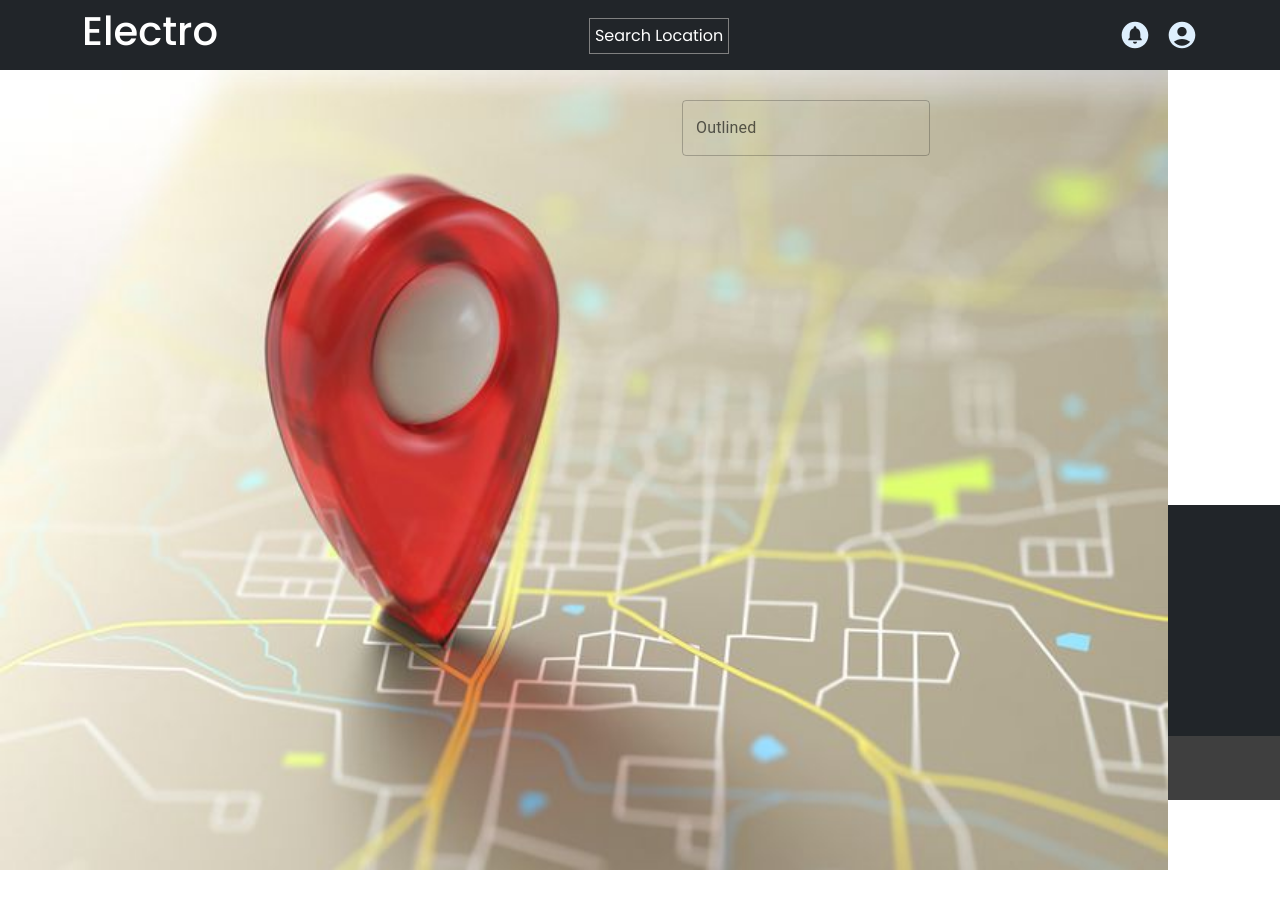
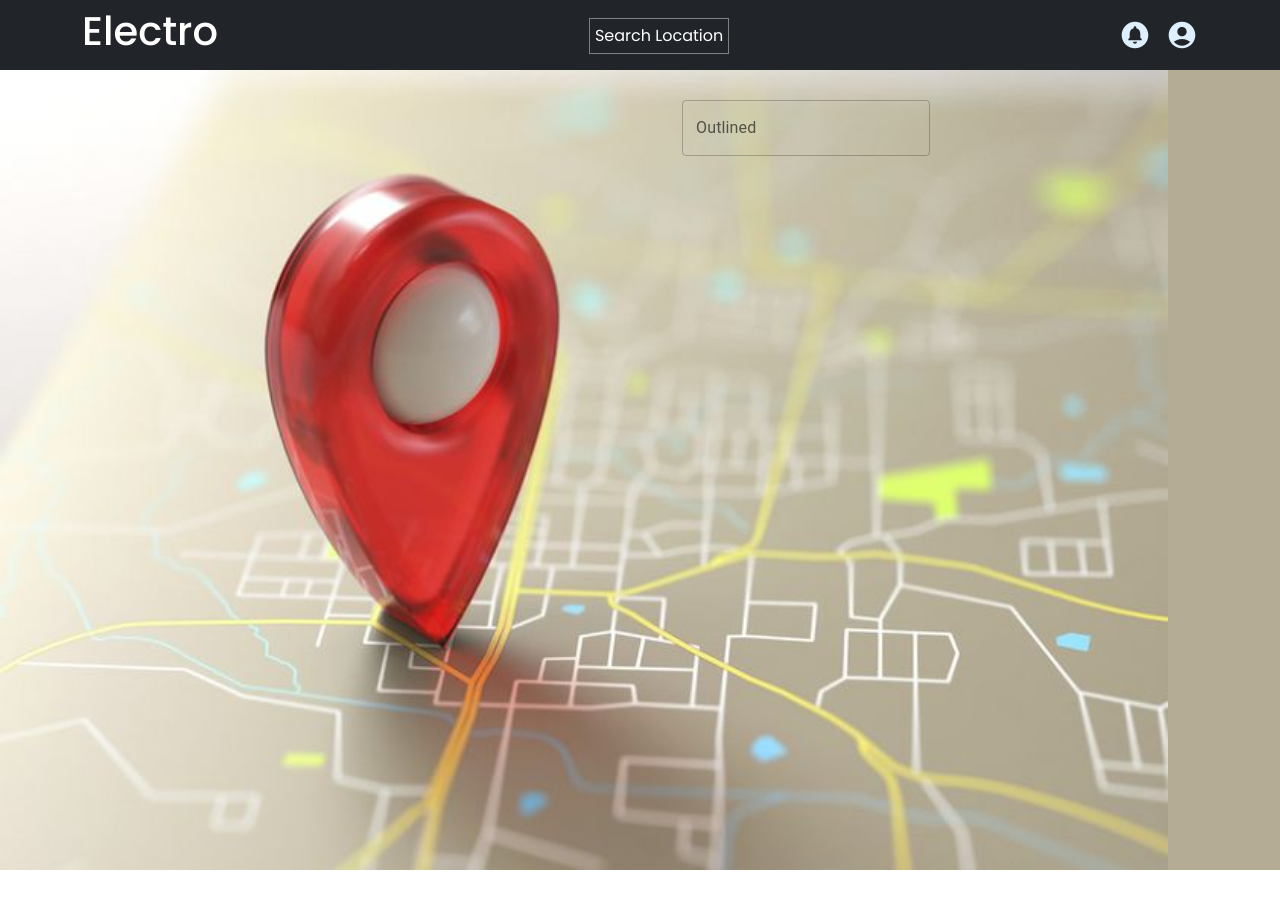
Before and after one commit to khurshidaalam/electro-project, a React (Create React App) app in the folder electro/: page / in a window 1280 px wide. Shown: the top 908 px of the page. Built offline with nearby package versions, Linux system fonts and the light colour scheme; the HTML template or start-up script is replaced by a standard one.

Commit message:
home margin bottom client height

```diff
--- a/electro/src/components/home/home.css
+++ b/electro/src/components/home/home.css
@@ -1,12 +1,11 @@
 .home-login-div{
     width: 100%;
     height: 100vh;
-    background-image: url(../../images/iconbg.jpg);
+    background: #b5ac95 url(../../images/iconbg.jpg);
     background-position: left;
     background-repeat: no-repeat;
     background-size: contain;
     z-index: 12;
-    margin-bottom: 250px;
     margin-top: 70px;
     display: flex;
     justify-content: space-between;
--- a/electro/src/components/layout/Footer.js
+++ b/electro/src/components/layout/Footer.js
@@ -1,14 +1,15 @@
-import React from 'react';
+import React  from 'react';
 import "./layout.css";
 import LinkedInIcon from '@mui/icons-material/LinkedIn';
 import TwitterIcon from '@mui/icons-material/Twitter';
 import InstagramIcon from '@mui/icons-material/Instagram';
 import FacebookOutlinedIcon from '@mui/icons-material/FacebookOutlined';
 
-const Footer = () => {
+const Footer = ({componentRef}) => {
+
     return (
         <>
-            <div className="footer zindex-10">
+            <div className="footer zindex-10" ref={componentRef}>
                 <div className='container'>
                     <div className='footer-content'>
                         <div className='row'>
--- a/electro/src/components/layout/Layout.js
+++ b/electro/src/components/layout/Layout.js
@@ -1,16 +1,24 @@
-import React from "react";
+import React,{useRef, useLayoutEffect} from "react";
 import Header from "../layout/Header";
 import  Footer  from "../layout/Footer";
 
 
 const Layout = props =>{
+
+  const componentRef = useRef()
+    useLayoutEffect(()=> {
+        console.log(componentRef.current.clientHeight)
+        const fheight = componentRef.current.clientHeight;
+        const maincontent = document.querySelector('.main_content');
+        maincontent.style.marginBottom = `${fheight}px`;
+    })
   return(
     <>
   <Header />
-  <div className="zindex-11">
+  <div className="zindex-11 main_content" >
   {props.children}
   </div>
-  <Footer />
+  <Footer className="footerheight" componentRef ={componentRef}/>
   </>
   )
 
```
